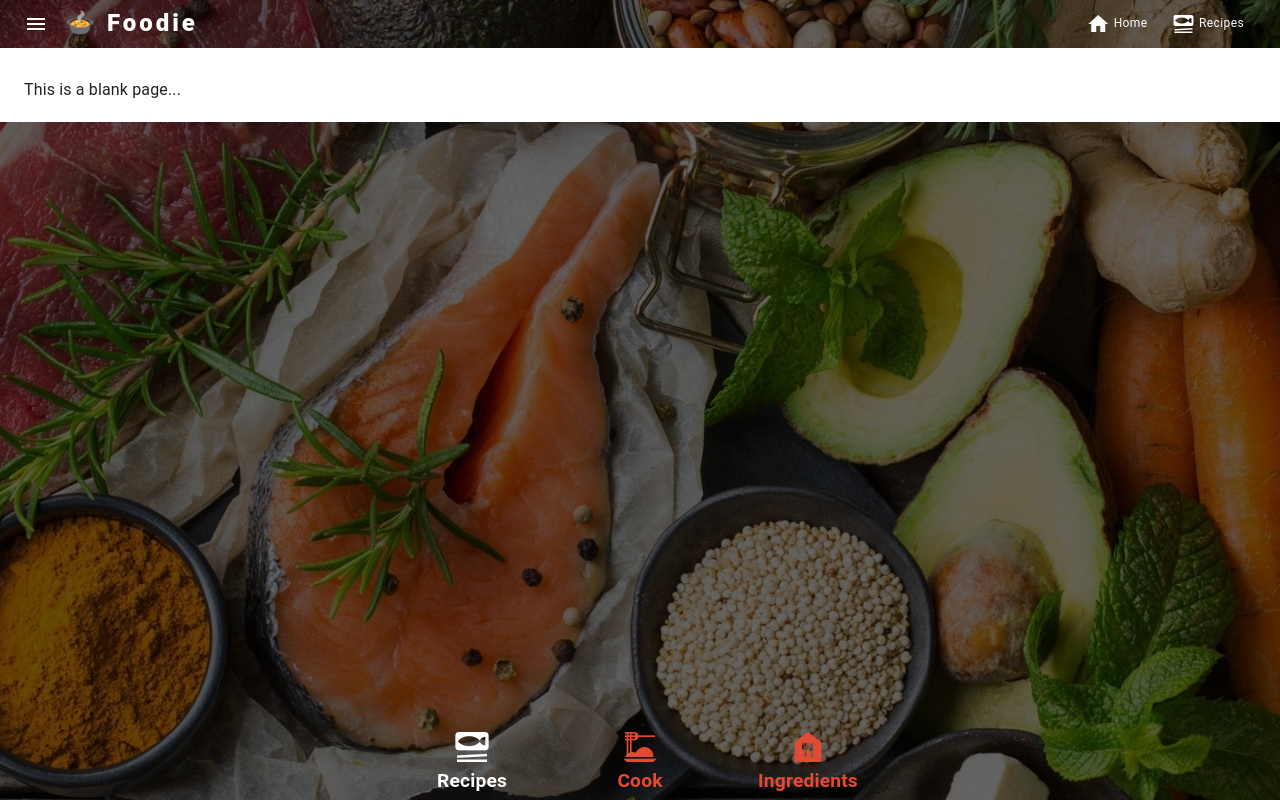
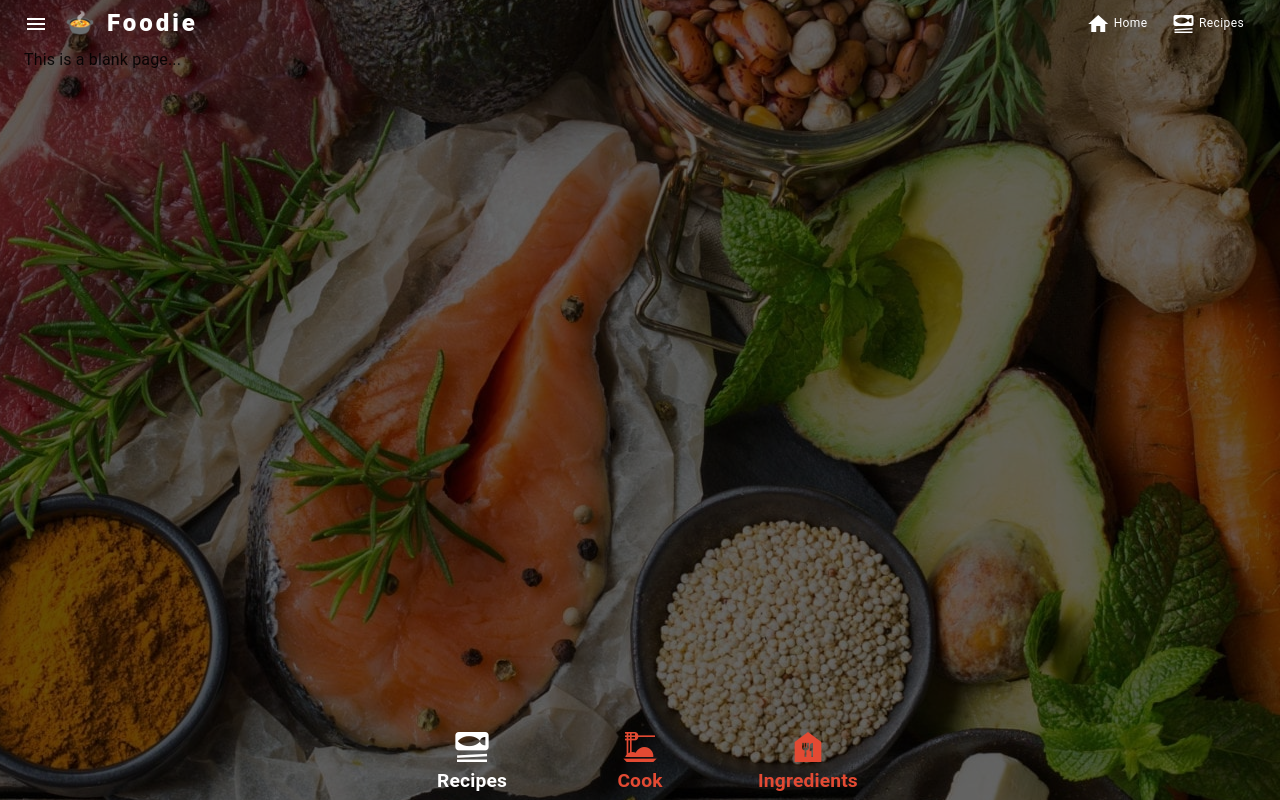
Before and after one commit to dlops-io/app-style-templates, a React (Create React App) app in the folder frontend/: page /blank in a window 1280 px wide. Built offline with nearby package versions, Linux system fonts and the light colour scheme.

Commit message:
Updated all the blank components to remove styles

```diff
--- a/frontend/src/base/components/Blank/styles.js
+++ b/frontend/src/base/components/Blank/styles.js
@@ -2,7 +2,6 @@
 const styles = theme => ({
     root: {
         flexGrow: 1,
-        minHeight: "100vh"
     },
     grow: {
         flexGrow: 1,
@@ -11,9 +10,6 @@ const styles = theme => ({
 
     },
     container: {
-        backgroundColor: "#ffffff",
-        paddingTop: "30px",
-        paddingBottom: "20px",
     },
 });
 
--- a/frontend/src/template1/components/Blank/styles.js
+++ b/frontend/src/template1/components/Blank/styles.js
@@ -2,7 +2,6 @@
 const styles = theme => ({
     root: {
         flexGrow: 1,
-        minHeight: "100vh"
     },
     grow: {
         flexGrow: 1,
@@ -11,9 +10,6 @@ const styles = theme => ({
 
     },
     container: {
-        backgroundColor: "#ffffff",
-        paddingTop: "30px",
-        paddingBottom: "20px",
     },
 });
 
--- a/frontend/src/template2/components/Blank/styles.js
+++ b/frontend/src/template2/components/Blank/styles.js
@@ -2,7 +2,6 @@
 const styles = theme => ({
     root: {
         flexGrow: 1,
-        minHeight: "100vh"
     },
     grow: {
         flexGrow: 1,
@@ -11,9 +10,6 @@ const styles = theme => ({
 
     },
     container: {
-        backgroundColor: "#ffffff",
-        paddingTop: "30px",
-        paddingBottom: "20px",
     },
 });
 
--- a/frontend/src/template3/components/Blank/styles.js
+++ b/frontend/src/template3/components/Blank/styles.js
@@ -2,7 +2,6 @@
 const styles = theme => ({
     root: {
         flexGrow: 1,
-        minHeight: "100vh"
     },
     grow: {
         flexGrow: 1,
@@ -11,9 +10,6 @@ const styles = theme => ({
 
     },
     container: {
-        backgroundColor: "#ffffff",
-        paddingTop: "30px",
-        paddingBottom: "20px",
     },
 });
 
```
